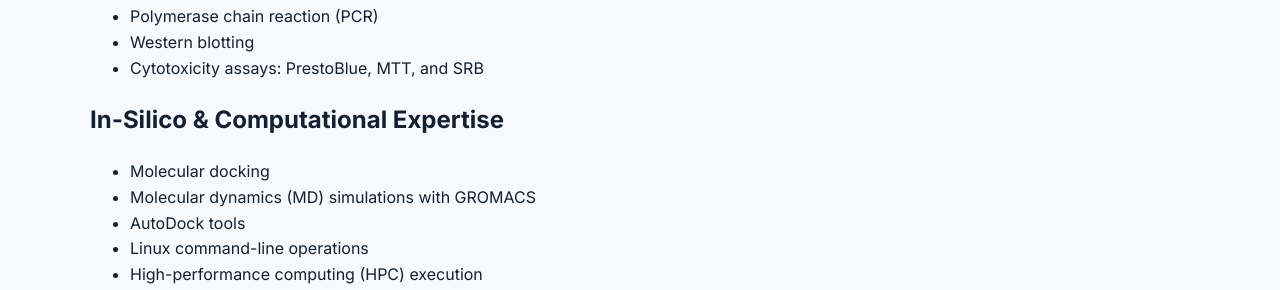
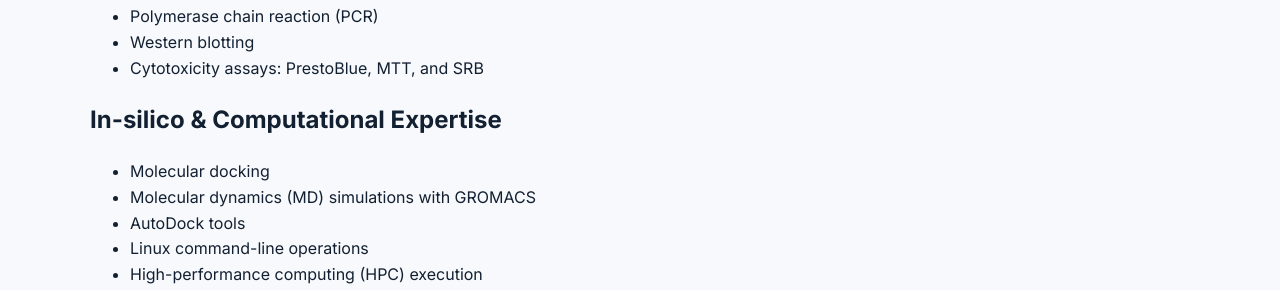
Before and after one commit to jalalkhanutmanzai/jalalkhanutmanzai.github.io, a Jekyll site: the page built from services.md, in a window 1280 px wide and 1142 px high. Shown: the part 365-655 px from the top of the window. Built offline with Jekyll 4.4.1, drawn with Linux system fonts in a browser that asks for light colours.

```diff
--- a/services.md
+++ b/services.md
@@ -14,7 +14,7 @@ This page presents my core technical competencies and collaboration-ready servic
 - Western blotting
 - Cytotoxicity assays: PrestoBlue, MTT, and SRB
 
-## In-Silico &amp; Computational Expertise
+## In-silico &amp; Computational Expertise
 
 - Molecular docking
 - Molecular dynamics (MD) simulations with GROMACS
```
